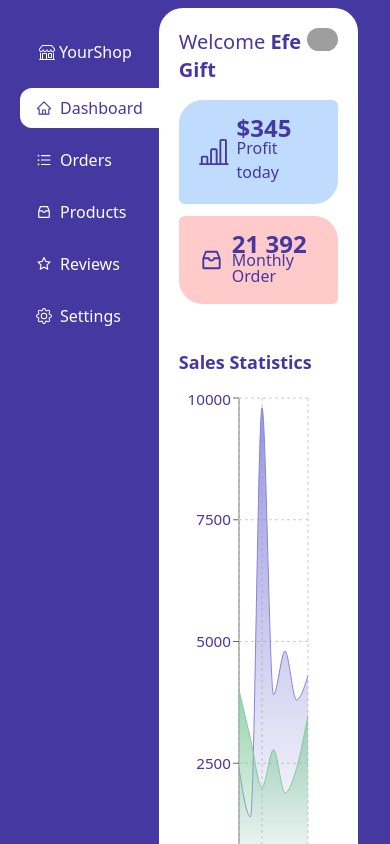
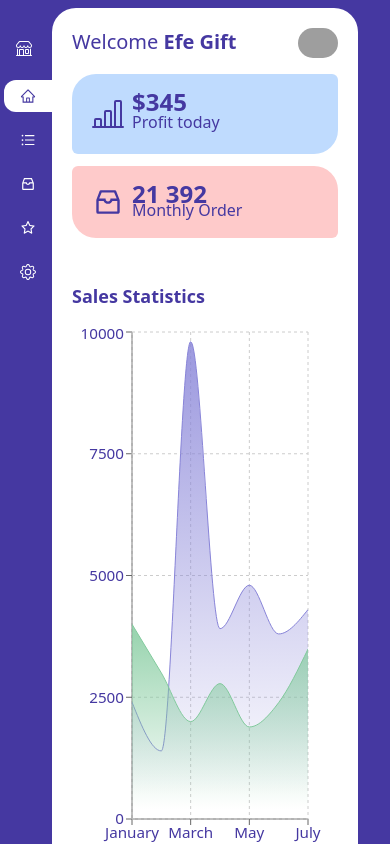
Before and after one commit to gift56/dashboard, a React (Vite) app: page / in a window 390 px wide. Shown: the top 844 px of the page. Built offline with nearby package versions, Linux system fonts and the light colour scheme; grey boxes are pictures that could not be loaded.

Commit message:
almost done

```diff
--- a/src/components/Sidebar/Sidebar.jsx
+++ b/src/components/Sidebar/Sidebar.jsx
@@ -36,10 +36,10 @@ const Sidebar = () => {
     },
   ];
   return (
-    <aside className="bg-primary text-white p-5 py-10 pr-0">
+    <aside className="bg-primary text-white p-1 sm:p-5 py-10 pr-0">
       <Link to="/" className="flex mb-6 items-center justify-center mr-2 gap-1">
         <BsShop />
-        <span>YourShop</span>
+        <span className="hidden sm:flex">YourShop</span>
       </Link>
       <nav>
         {LinksData.map(({ to, icon, name }, i) => (
@@ -49,7 +49,7 @@ const Sidebar = () => {
             key={i}
           >
             {icon}
-            <span>{name}</span>
+            <span className="hidden sm:flex">{name}</span>
           </Links>
         ))}
       </nav>
```
